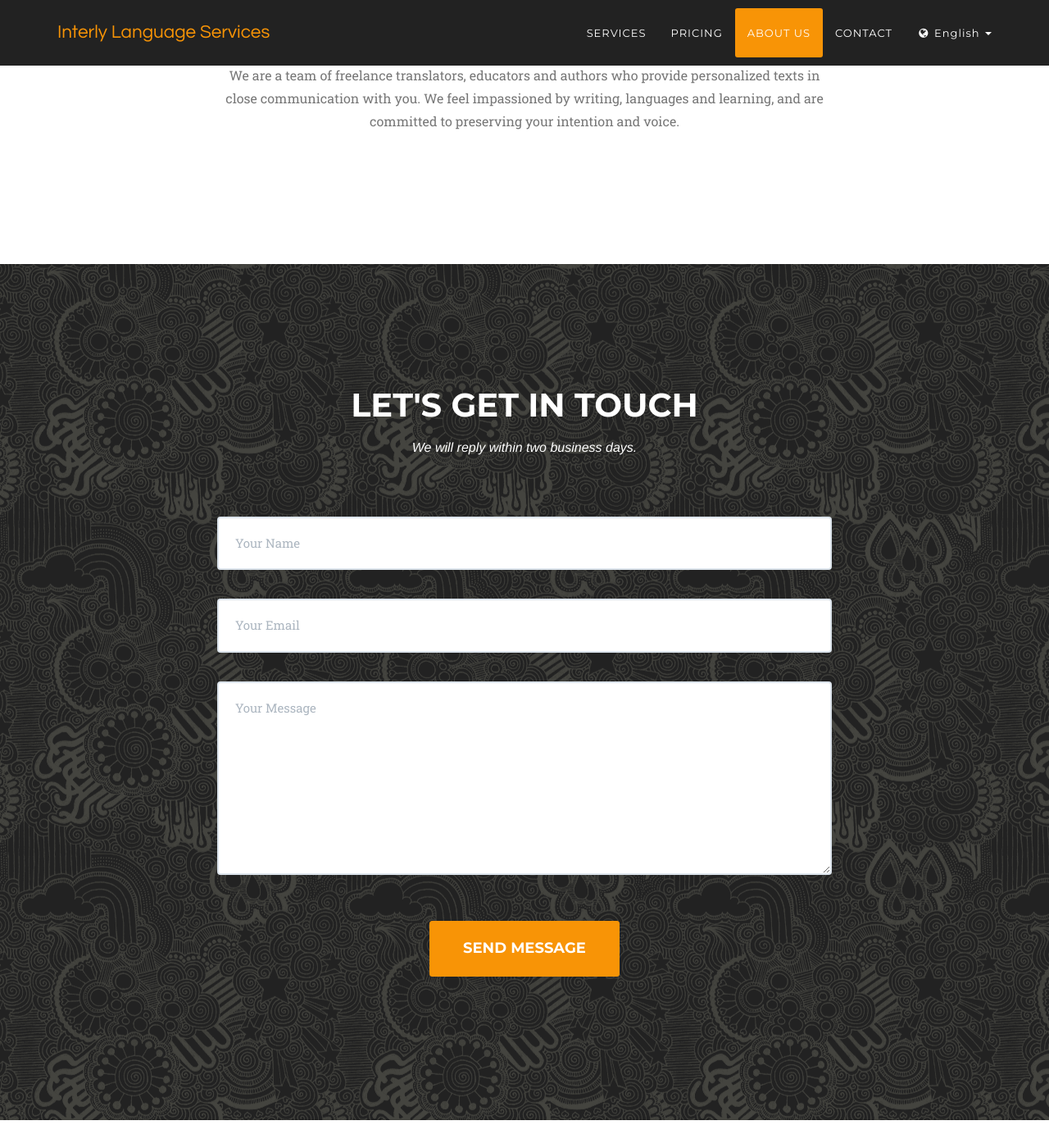
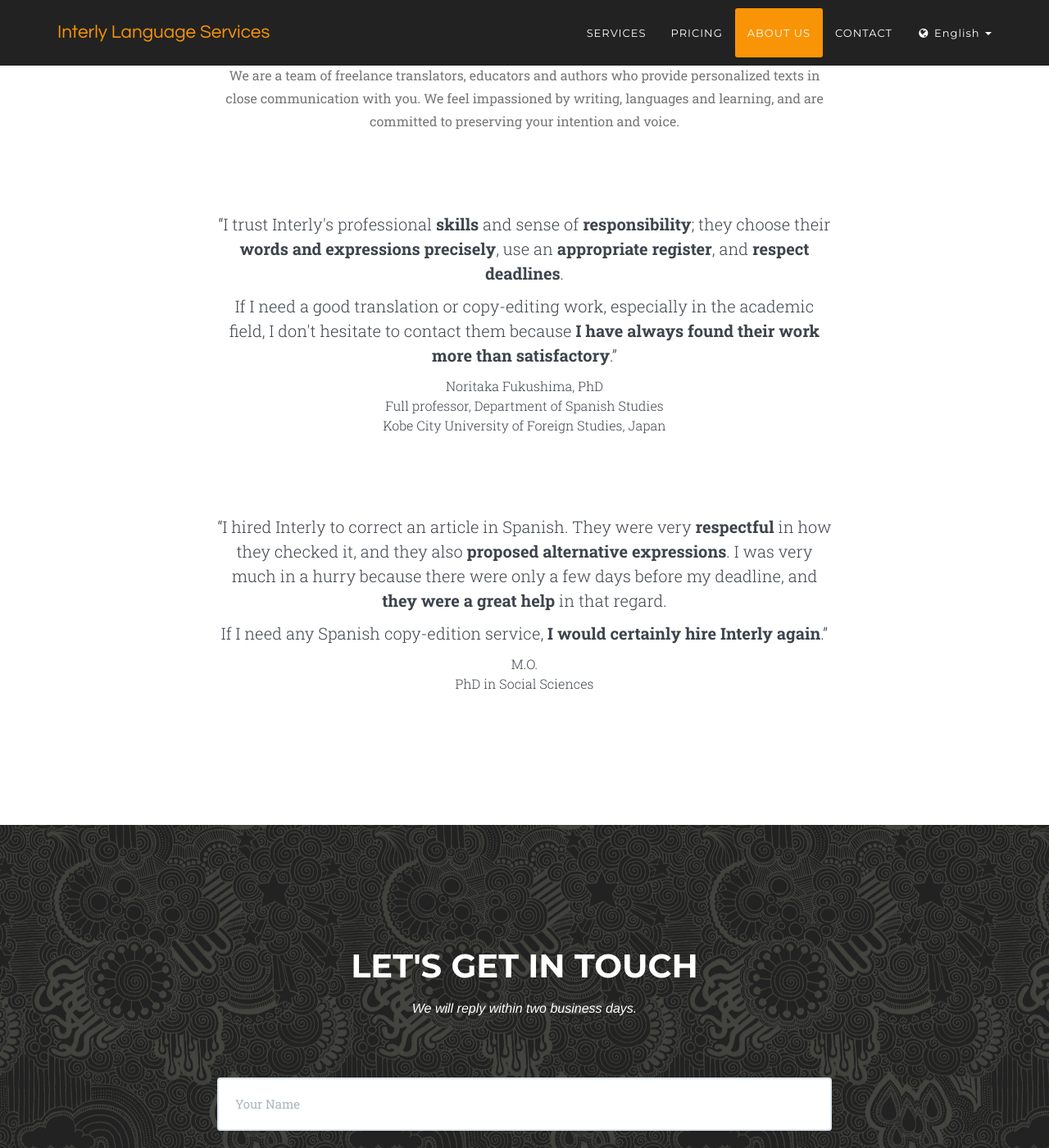
Before and after one commit to kylesezhi/kylesezhi.github.io, a Jekyll site: the page built from index.html, in a window 1280 px wide and 1400 px high, scrolled down 4953 px. Shown: the whole window at 82% size. Built offline with Jekyll 4.4.1, drawn with Linux system fonts in a browser that asks for light colours; some web fonts are replaced; comment, search, counter and statistics services are not loaded.

Commit message:
Added testimonials to EN

```diff
--- a/_includes/team.html
+++ b/_includes/team.html
@@ -29,5 +29,41 @@
                     <p class="large text-muted">We are a team of freelance translators, educators and authors who provide personalized texts in close communication with you. We feel impassioned by writing, languages and learning, and are committed to preserving your intention and voice.</p>
                 </div>
             </div>
+            <div class="row">
+                <div class="col-lg-12 text-center">
+                    <h2 class="section-heading"></h2>
+                    <h3 class="section-subheading"></h3>
+                </div>
+            </div>
+            <!-- testimonials -->
+            <div class="row">
+              <div class="col-md-2 text-right"></div>
+              <div class="col-md-8 text-center">
+                <p>
+                  <p class="testimonial">“I trust Interly's professional <b>skills</b> and sense of <b>responsibility</b>; they choose their <b>words and expressions precisely</b>, use an <b>appropriate register</b>, and <b>respect deadlines</b>.</p>
+                  <p class="testimonial">If I need a good translation or copy-editing work, especially in the academic field, I don't hesitate to contact them because <b>I have always found their work more than satisfactory</b>.”</p>
+                  <p class="cite">Noritaka Fukushima, PhD<br>Full professor, Department of Spanish Studies<br>Kobe City University of Foreign Studies, Japan</p>
+                </p>
+              </div>
+              <div class="col-md-2 text-right"></div>
+            </div>
+            <div class="row">
+                <div class="col-lg-12 text-center">
+                    <h2 class="section-heading"></h2>
+                    <h3 class="section-subheading"></h3>
+                </div>
+            </div>
+            <div class="row">
+              <div class="col-md-2 text-right"></div>
+              <div class="col-md-8 text-center">
+              <p>
+                <p class="testimonial">“I hired Interly to correct an article in Spanish. They were very <b>respectful</b> in how they checked it, and they also <b>proposed alternative expressions</b>. I was very much in a hurry because there were only a few days before my deadline, and <b>they were a great help</b> in that regard.</p>
+                <p class="testimonial">If I need any Spanish copy-edition service, <b>I would certainly hire Interly again</b>.”</p>
+                <p class="cite">M.O.<br>PhD in Social Sciences</p>
+              </p>
+              </div>
+              <div class="col-md-2 text-right"></div>
+            </div>
+
         </div>
     </section>
```
Also changed, not shown: _includes/css/agency.css (+17 -0 lines), _includes/testimonials.html (added, +21 -0 lines), 5 other files.
